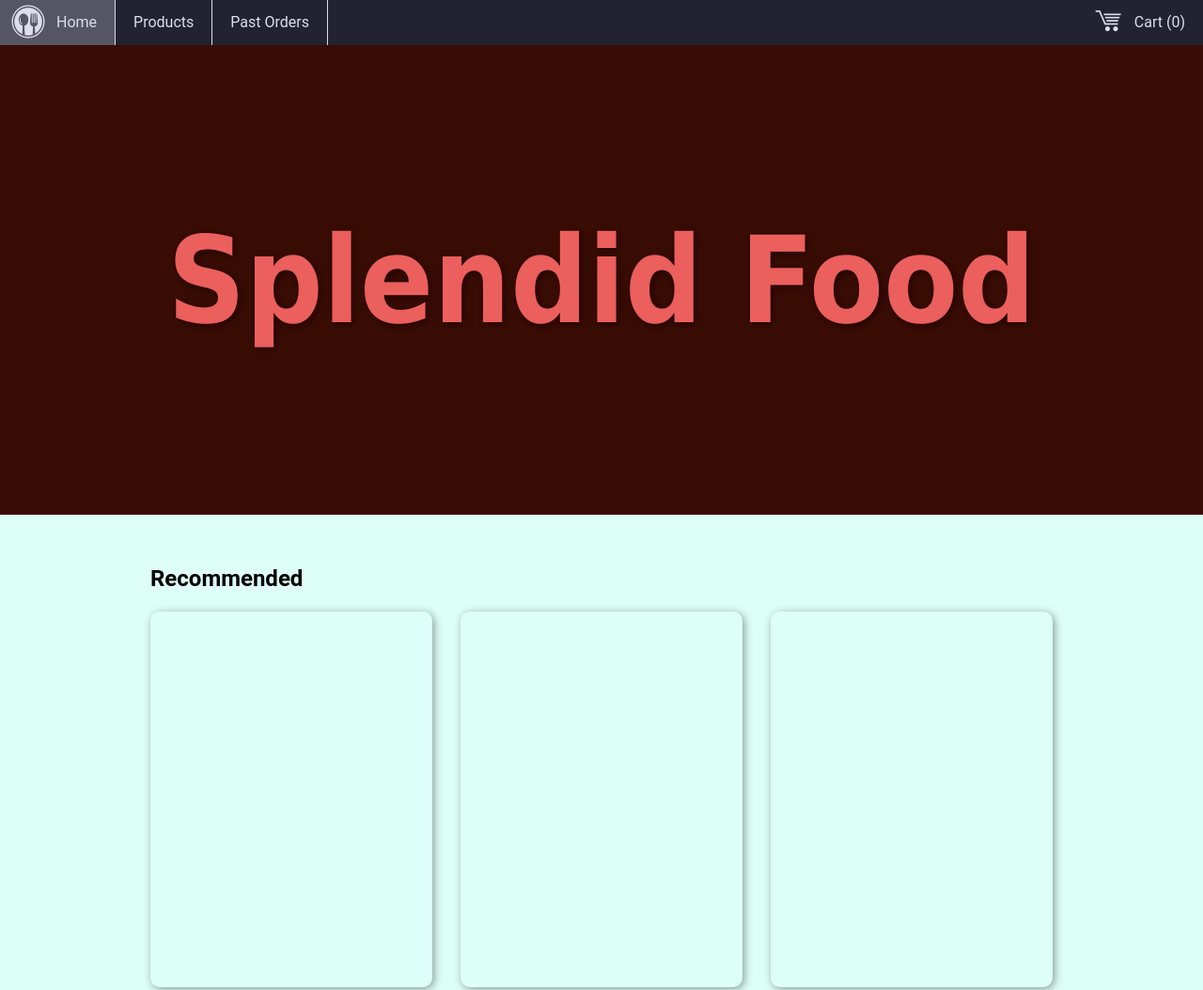
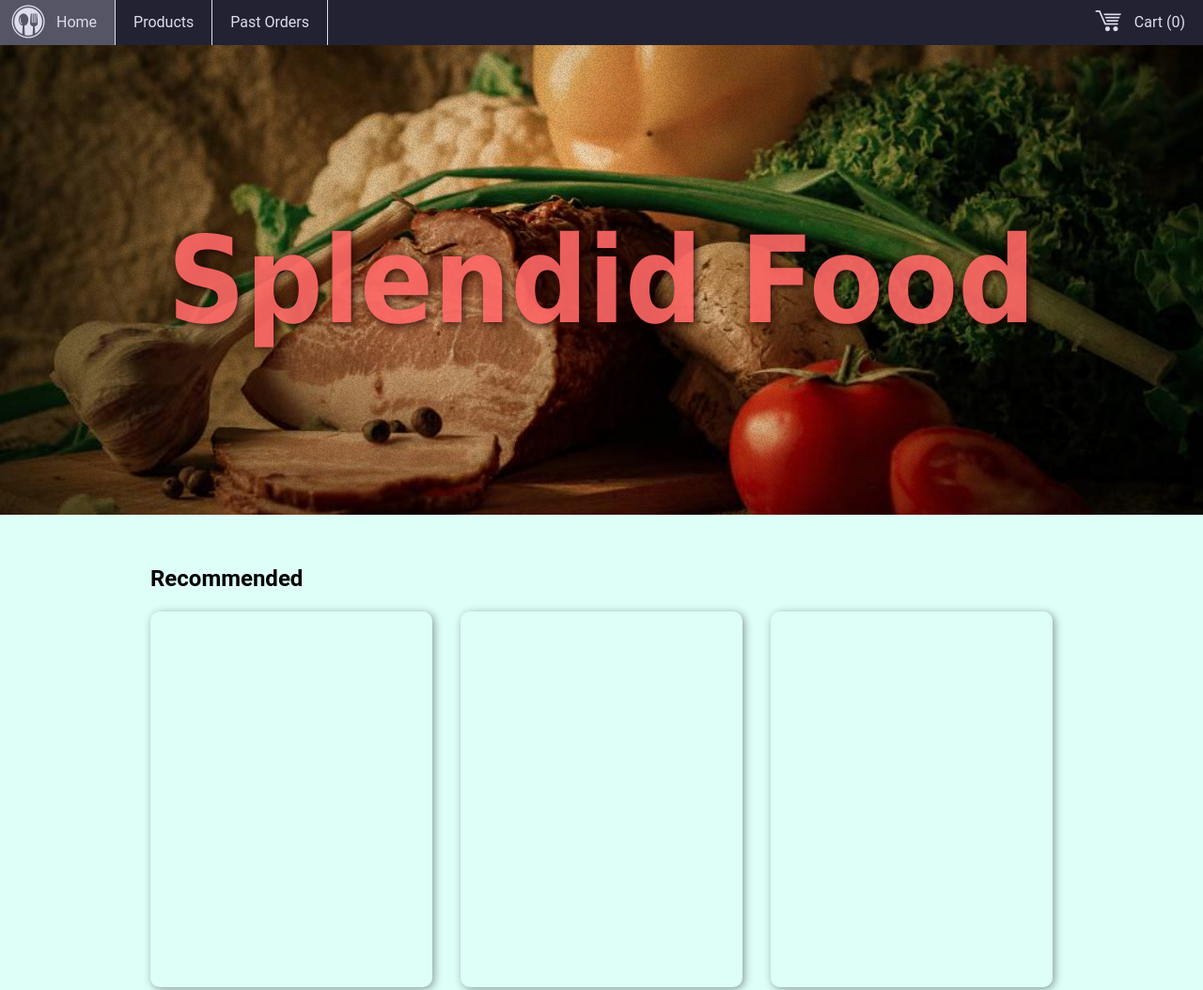
Before and after one commit to TheJaredWilcurt/product-and-cart, a website: page src/app.html in a window 1280 px wide. Shown: the top 1054 px of the page at 94% size. Drawn offline with Linux system fonts and the light colour scheme; the site is published under a folder, as on GitHub Pages, so addresses that start at the root find nothing; a web font is replaced by a local one.

Commit message:
fix image references

```diff
--- a/src/styles/style.css
+++ b/src/styles/style.css
@@ -152,7 +152,7 @@ footer {
     width: 100%;
     height: 500px;
     background-color: #390D04;
-    background-image: url('/public/splash.jpg');
+    background-image: url('../../public/splash.jpg');
     background-position: center center;
     background-size: cover;
 }
@@ -160,7 +160,7 @@ footer {
     display: flex;
     justify-content: center;
     height: 100%;
-    background-image: url('/public/grain.png');
+    background-image: url('../../public/grain.png');
     background-position: top center;
 }
 .splash h1 {
```
